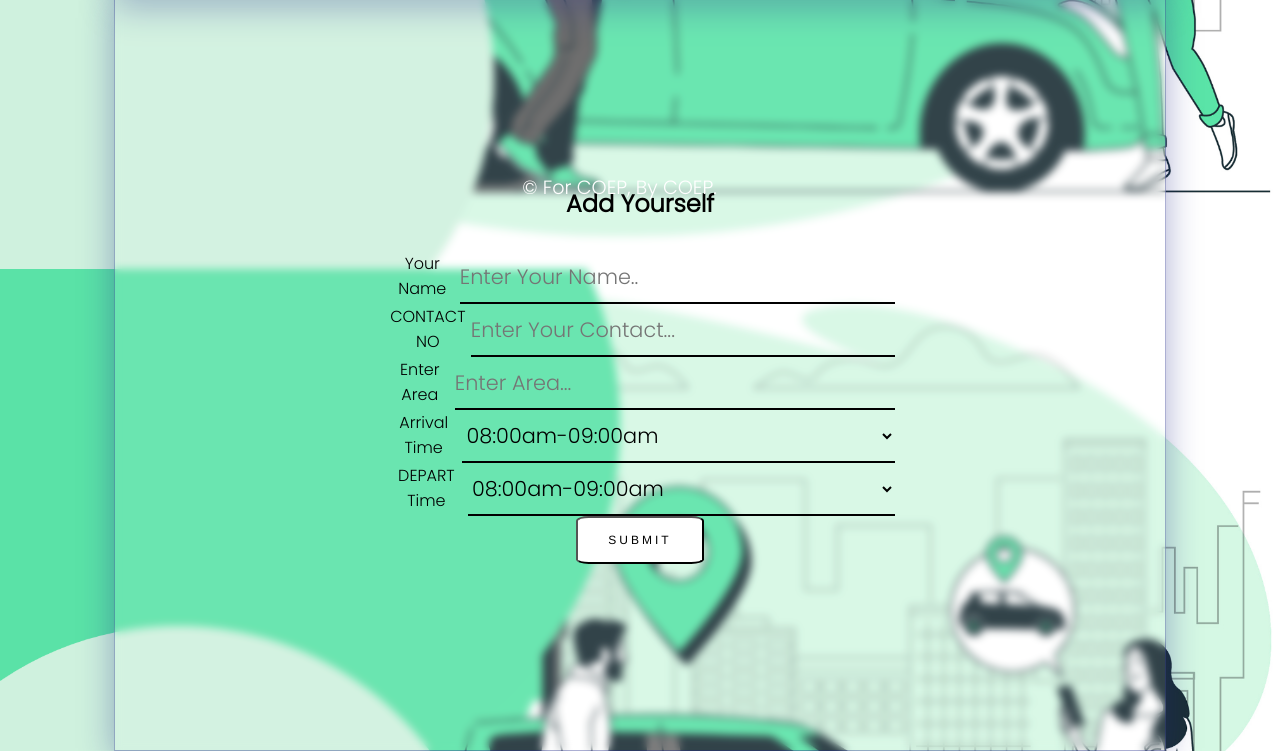
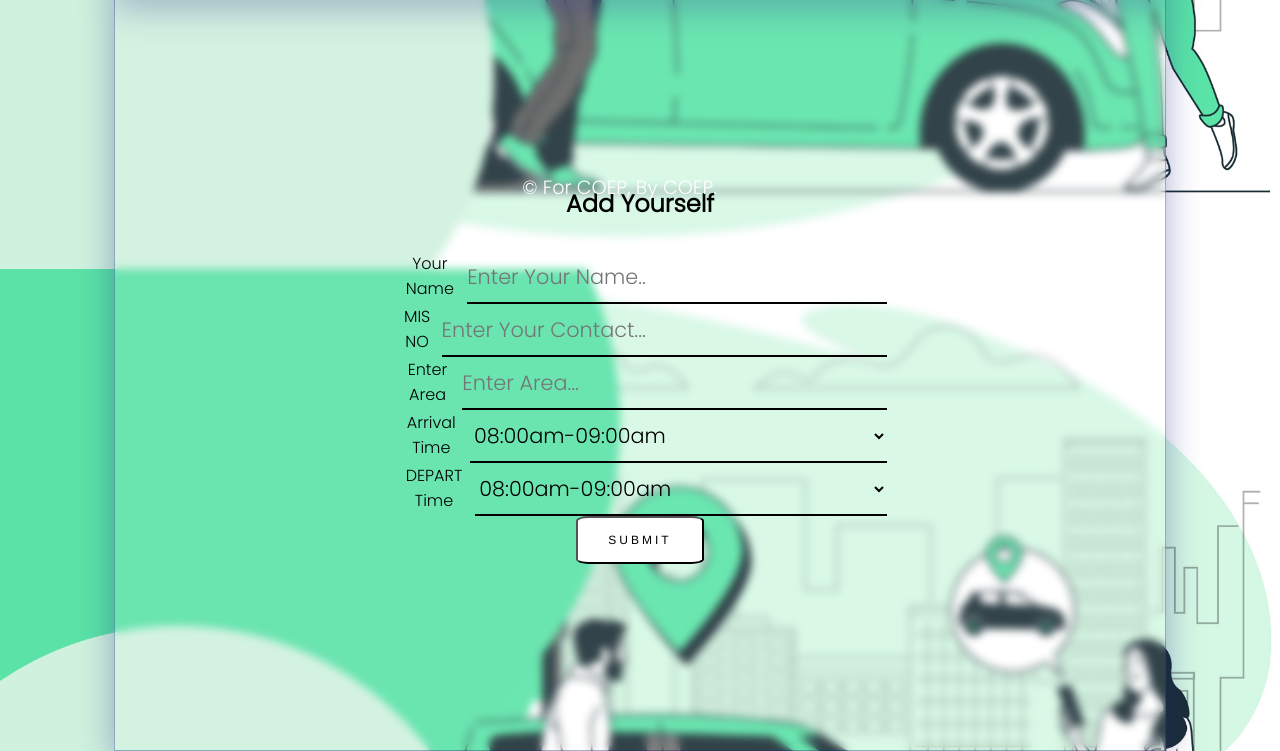
Before and after one commit to DHRUVATOTALA/COEP-TRANSPORT, a Flask app: page /cpool in a window 1280 px wide. Shown: the part 595-1346 px from the top of the page. Run offline with Flask 3, Linux system fonts and the light colour scheme.

Commit message:
MIS FIELD ADDES
mis

```diff
--- a/app.py
+++ b/app.py
@@ -187,10 +187,10 @@ def cresult():
     if t1==[] and t2==[]:
         return render_template('cresult.html',f=-1)
     data1=[]
-    c.execute("SELECT name,contact FROM cpool WHERE area=(?) AND t1=(?)",(area,arrival,))
+    c.execute("SELECT name,MIS NO FROM cpool WHERE area=(?) AND t1=(?)",(area,arrival,))
     data1=c.fetchall()
     print(data1)
-    c.execute("SELECT name,contact FROM cpool WHERE area=(?) AND t2=(?)",(area,depart,))
+    c.execute("SELECT name,MIS NO FROM cpool WHERE area=(?) AND t2=(?)",(area,depart,))
     data2=c.fetchall()
     print(data2)
     conn.close()
--- a/templates/carpool.html
+++ b/templates/carpool.html
@@ -64,7 +64,7 @@
                 <input type="text" id="name" placeholder="Enter Your Name.." class="form" name="name">
             </div>
             <div class="form_fields">
-                <label for="phno" class="form__label">CONTACT NO</label>
+                <label for="phno" class="form__label">MIS NO</label>
                 <input type="number" id="phno" placeholder="Enter Your Contact..." class="form" name="phno">
             </div>
             <div class="form_fields">
--- a/templates/cresult.html
+++ b/templates/cresult.html
@@ -62,7 +62,7 @@
                         {{d[0]}}
                     </div>
                     <div class="title1" style="border-top:1px solid black ;">
-                        CONTACT
+                        MIS NO
                     </div>
                     <div class="data" style="border-bottom-left-radius:20px ; border-bottom-right-radius: 20px;">
                         {{d[1]}}
```
Also changed, not shown: database.db.
